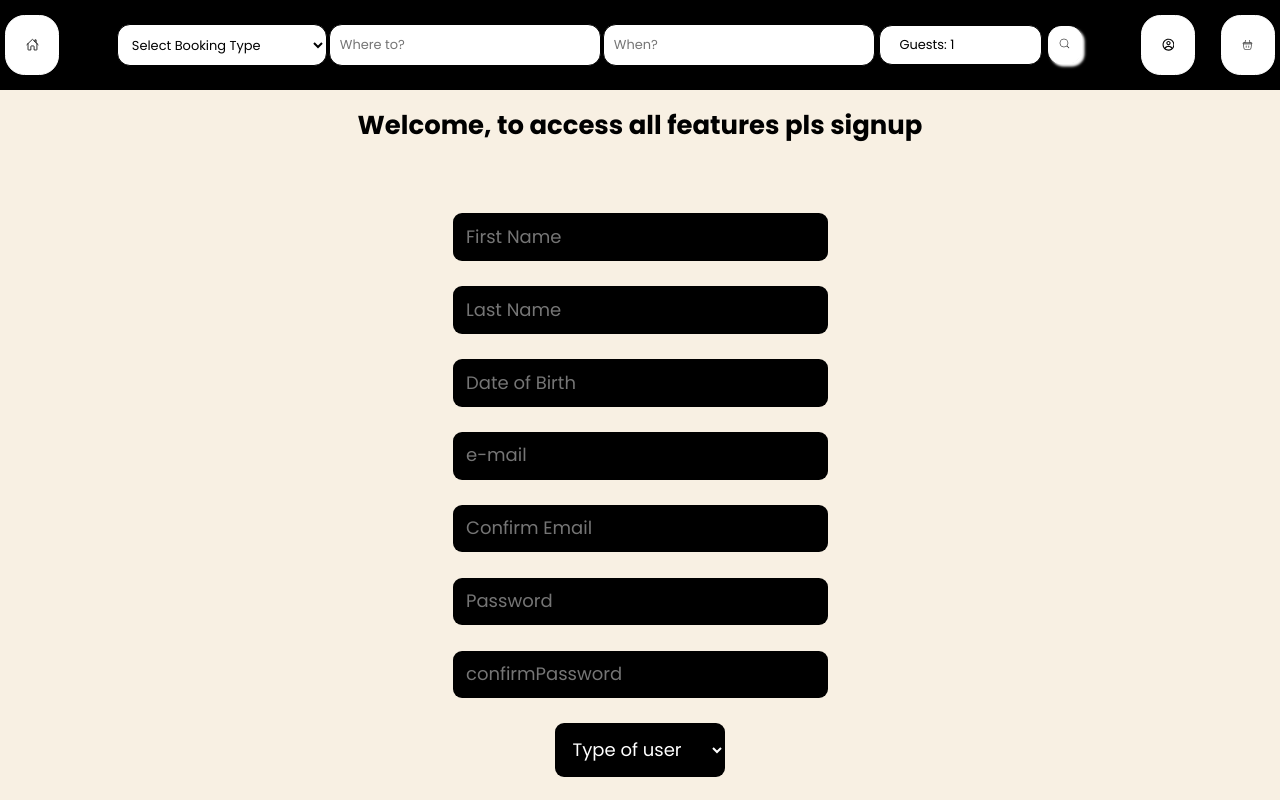
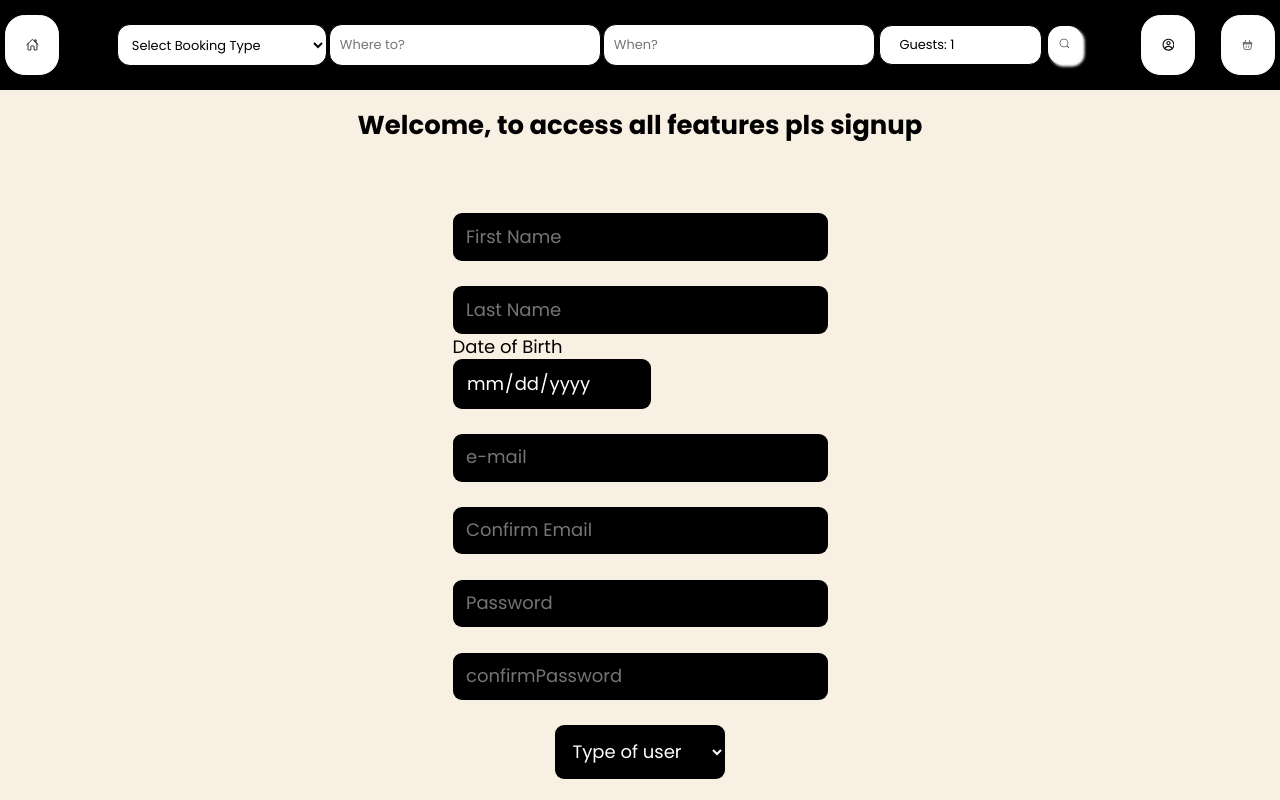
Before and after one commit to jonnydaw/jero, a Next.js app in the folder jero-frontend/: page /en/signup in a window 1280 px wide. Shown: the top 800 px of the page. Built offline with nearby package versions, Linux system fonts and the light colour scheme.

Commit message:
better handling of email errors. https://trello.com/c/PuKr02I2

```diff
--- a/jero-frontend/app/components/Signup/Signup.tsx
+++ b/jero-frontend/app/components/Signup/Signup.tsx
@@ -35,7 +35,8 @@ type FormFocusDefocus = {
 
 type EmailError = {
     empty : boolean,
-    invalid : boolean
+    invalid : boolean,
+    mismatch : boolean
 }
 
 type ConfirmEmailError = {
@@ -51,12 +52,19 @@ const Signup = () => {
 
     const [postSuccess, setPostSuccess] = useState<boolean>(false);
 
+    const calculateAge = () => {
+        const dob = new Date(formData.dob);
+        const now = new Date();
+        return now.valueOf() - dob.valueOf();
+    }
+
     const [firstNameError, setFirstNameError] = useState<boolean>(false);
     const [lastNameError, setLastNameError] = useState<boolean>(false);
 
     const [emailError, setEmailError] = useState<EmailError>({
         empty : false,
-        invalid : false
+        invalid : false,
+        mismatch: false
     });
 
     const [confirmEmailError, setConfirmEmailError] = useState<ConfirmEmailError>({
@@ -113,6 +121,8 @@ const Signup = () => {
                 //console.log("hit mismatch")
                 setConfirmEmailError({...confirmEmailError, [`mismatch`] : false});
             }
+        } else if(name === `dob`){
+            console.log(calculateAge());
         }
     }
 
@@ -143,6 +153,10 @@ const Signup = () => {
         }else if(!isValidEmail(formData.email)) {
             console.log("hitInvalid")
             setEmailError({...emailError, [`invalid`] : true})
+        } else if (doEmailsMatch(formData.email, formData.confirmEmail)){
+            setConfirmEmailError({...confirmEmailError, [`mismatch`] : false})
+        }  else if (!doEmailsMatch(formData.email, formData.confirmEmail)){
+            setConfirmEmailError({...confirmEmailError, [`mismatch`] : true})
         }
     }
 
@@ -220,12 +234,11 @@ const Signup = () => {
                 onBlur={handleBlurLastName}
             />
 
-            {!firstNameError ? <br /> : <span>Not allowed</span>}
+            {!firstNameError ? <span>Date of Birth</span> : <span>Not allowed</span>}
             <input
-                type="text"
+                type="date"
                 id="dob"
                 name="dob"
-                placeholder= {t('dob')}
                 value={formData.dob}
                 onChange={handleChange}
             />
--- a/jero-frontend/package.json
+++ b/jero-frontend/package.json
@@ -16,6 +16,7 @@
     "next-intl": "^3.25.3",
     "normalize.css": "^8.0.1",
     "react": "19.0.0-rc-66855b96-20241106",
+    "react-datepicker": "^8.0.0",
     "react-device-detect": "^2.2.3",
     "react-dom": "19.0.0-rc-66855b96-20241106",
     "react-icons": "^5.3.0"
```
Also changed, not shown: 2 other files (tests, documents, lock files or other folders).
